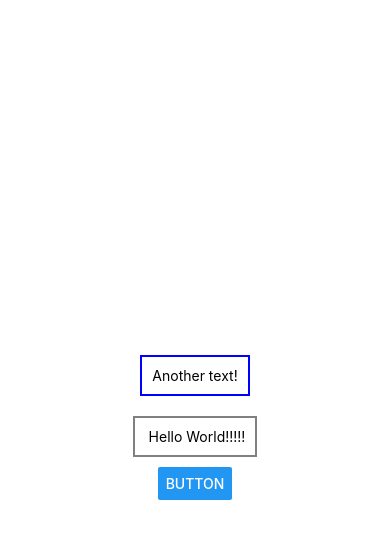
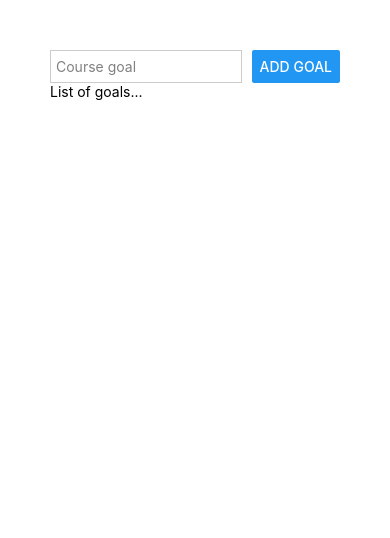
Before and after one commit to sztrok/RNCourse, a React Native app: screen / in a window 390 px wide. Shown: the top 538 px of the page. Built offline with nearby package versions, Linux system fonts and the light colour scheme.

Commit message:
Flexbox basic

```diff
--- a/App.js
+++ b/App.js
@@ -1,46 +1,33 @@
-import {Button, StyleSheet, Text, View} from 'react-native';
+import {Button, StyleSheet, Text, TextInput, View} from 'react-native';
 
 export default function App() {
     return (
-        <View style={styles.container}>
+        <View style={styles.appContainer}>
+            <View style={styles.inputContainer}>
+                <TextInput style={styles.textInput} placeholder="Course goal" placeholderTextColor="grey" />
+                <Button title="Add Goal"/>
+            </View>
             <View>
-                <Text style={styles.dummyText}>Another text!</Text>
+                <Text>List of goals...</Text>
             </View>
-            <Text style={{
-                margin: 10,
-                borderWidth: 2,
-                borderColor: 'gray',
-                padding: 10
-            }}> {/* dwa rodzaje ustawiania styli*/}
-                Hello World!!!!!
-            </Text>
-
-            <Button title={"BUTTON"}/>
         </View>
     );
 }
 
-//
-// const style2 = StyleSheet.create({
-//     container: {
-//         margin: 10,
-//         borderWidth: 2,
-//         borderColor:'blue',
-//         padding:10,
-//     },
-// });
 
 const styles = StyleSheet.create({
-    container: {
-        flex: 1,
-        backgroundColor: '#fff',
-        alignItems: 'center',
-        justifyContent: 'center',
+    appContainer: {
+        padding: 50
     },
-    dummyText: {
-        margin: 10,
-        padding: 10,
-        borderWidth: 2,
-        borderColor: 'blue',
+    inputContainer: {
+        flexDirection: 'row',
+        justifyContent: 'space-between'
+    },
+    textInput: {
+        marginRight: 10,
+        padding: 5,
+        borderWidth: 1,
+        borderColor: '#cccccc',
+        width: '80%'
     }
 });
```
